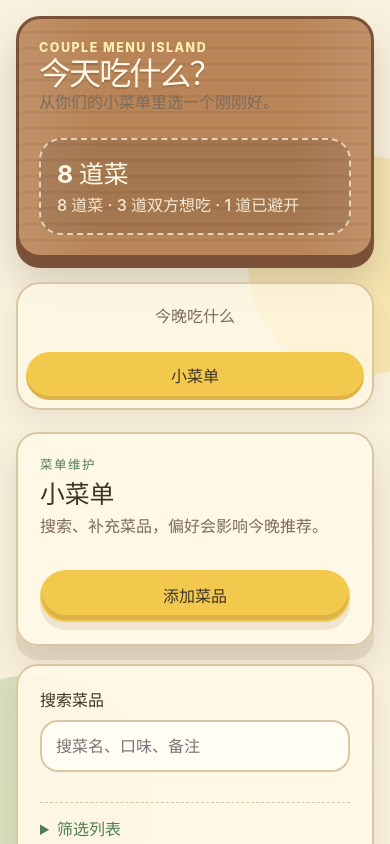
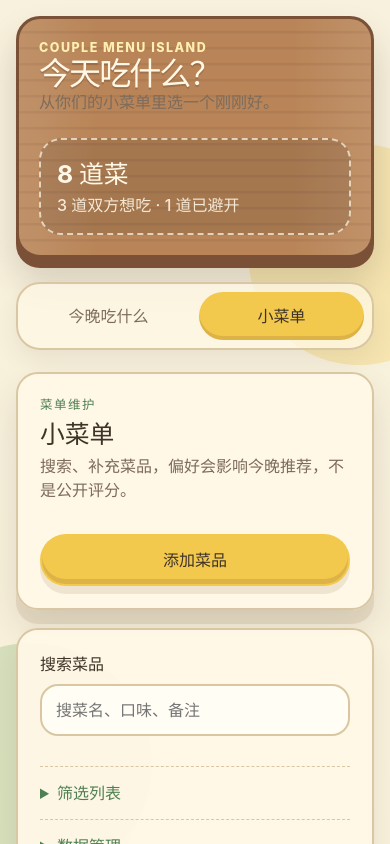
Before and after one commit to suprewen/couple-menu, a React (Vite) app: page / in a window 390 px wide. Both pictures are taken after a click on the button "小菜单". Shown: the top 844 px of the page. Built offline with nearby package versions, Linux system fonts and the light colour scheme.

Commit message:
Apply UX redesign v2 polish

```diff
--- a/src/App.css
+++ b/src/App.css
@@ -291,6 +291,12 @@ p {
   color: var(--muted);
 }
 
+.decision-note {
+  max-width: 520px;
+  margin: 6px 0 2px;
+  font-weight: 800;
+}
+
 .empty-decision {
   border-color: rgba(217, 108, 95, 0.45);
 }
@@ -581,11 +587,6 @@ button:disabled {
   color: #8f3f35;
 }
 
-.preference-hint {
-  margin: 8px 0 10px;
-  font-size: 0.88rem;
-}
-
 .dish-note {
   margin: 14px 0;
   min-height: 42px;
@@ -794,7 +795,7 @@ button:focus-visible,
 
   .tab-bar {
     border-radius: 24px;
-    flex-direction: column;
+    gap: 8px;
   }
 
   .panel,
--- a/src/App.tsx
+++ b/src/App.tsx
@@ -187,7 +187,7 @@ function App() {
     [dishes],
   )
   const bothWantCount = dishes.filter((dish) => dish.preferences.personA === 'want' && dish.preferences.personB === 'want').length
-  const headerSummary = `${dishes.length} 道菜 · ${bothWantCount} 道双方想吃 · ${hiddenAvoidCount} 道已避开`
+  const headerSummary = `${bothWantCount} 道双方想吃 · ${hiddenAvoidCount} 道已避开`
 
   function showToast(message: string) {
     setToast(message)
@@ -479,6 +479,7 @@ function DecisionCard({ decision, isPicking, visibleCount, onConfirm, onLoosen,
         {decision.reasons.map((reason) => <li key={reason}>{reason}</li>)}
       </ul>
       <DishMeta dish={dish} />
+      {isDecided && <p className="decision-note">记为已吃后，会出现在最近吃过里，之后几天会降低推荐权重。</p>}
       <div className="button-row wrap">
         {isDecided ? (
           <>
@@ -555,7 +556,7 @@ function MenuPage({ dishes, filters, totalCount, onCreate, onEdit, onExport, onF
         <div>
           <p className="eyebrow">菜单维护</p>
           <h2>小菜单</h2>
-          <p>搜索、补充菜品，偏好会影响今晚推荐。</p>
+          <p>搜索、补充菜品，偏好会影响今晚推荐，不是公开评分。</p>
         </div>
         <button className="primary-button" onClick={onCreate}>添加菜品</button>
       </div>
@@ -618,7 +619,6 @@ function DishCard({ dish, onEdit, onFavorite, onSetPreference }: {
         <PreferenceChoice label="我" value={dish.preferences.personA} onChange={(value) => onSetPreference(dish.id, 'personA', value)} />
         <PreferenceChoice label="TA" value={dish.preferences.personB} onChange={(value) => onSetPreference(dish.id, 'personB', value)} />
       </div>
-      <p className="preference-hint">偏好会影响推荐权重，不是公开评分。</p>
       {dish.note && <p className="dish-note">{dish.note}</p>}
       <div className="dish-footer">
         <span>{dish.lastEatenAt ? `上次：${formatDate(dish.lastEatenAt)}` : '还没记录吃过'}</span>
```
Also changed, not shown: 1 other file (tests, documents, lock files or other folders).
